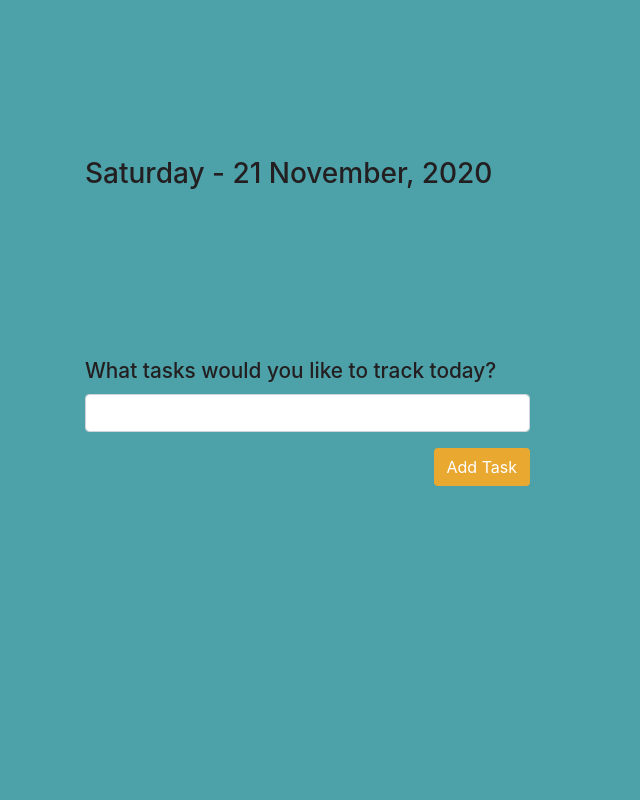
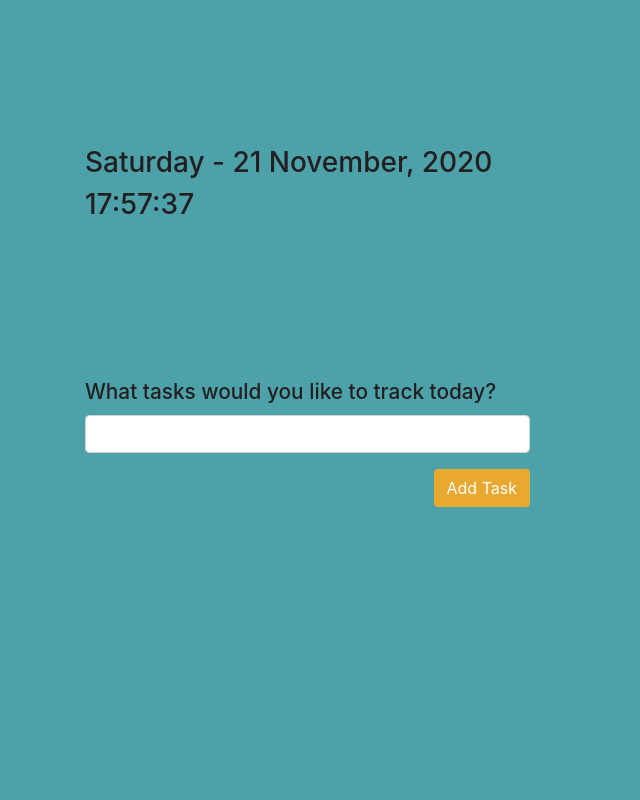
Before and after one commit to abidishajia/chrome-extension, a browser extension: page index.html in a window 1280 px wide. Shown: the whole page, without its empty margins (0-640 px from the left). Drawn offline with Linux system fonts and the light colour scheme.

Commit message:
updated logo

```diff
--- a/app.js
+++ b/app.js
@@ -56,8 +56,6 @@ $("#addTask").click((e) => {
 
   if (!task.length) {
     alert("Please add a task to add");
-
-    //! add a UI element
   } else {
     const obj = {
       task: task,
@@ -128,3 +126,20 @@ getDate = () => {
 };
 
 $("#date").html(getDate());
+
+const clock = () => {
+  let h = new Date().getHours();
+  let m = new Date().getMinutes();
+  let s = new Date().getSeconds();
+
+  h = h < 10 ? "0" + h : h;
+  m = m < 10 ? "0" + m : m;
+  s = s < 10 ? "0" + s : s;
+
+  const time =  `${h}:${m}:${s}`
+
+  $("#time").html(time);
+
+}
+
+const time = setInterval(clock, 1000)
--- a/index.html
+++ b/index.html
@@ -4,6 +4,7 @@
     <meta charset="UTF-8" />
     <meta name="viewport" content="width=device-width, initial-scale=1.0" />
     <title>Task Tracker</title>
+    <link rel="icon" type="image/png" href="./icons/task16.png" />
     <link href="bootstrap.min.css" rel="stylesheet" />
     <style>
       body,
@@ -55,6 +56,7 @@
       <div class="row justify-content-between" id="header">
         <div class="col col-md-12 align-self-center">
           <h3 id="date"></h3>
+          <h3 id="time"></h3>
         </div>
 
         <div class="col col-md-5">
```
Also changed, not shown: icons/task128.png (added), icons/task16.png (added), icons/task48.png (added), manifest.json.
